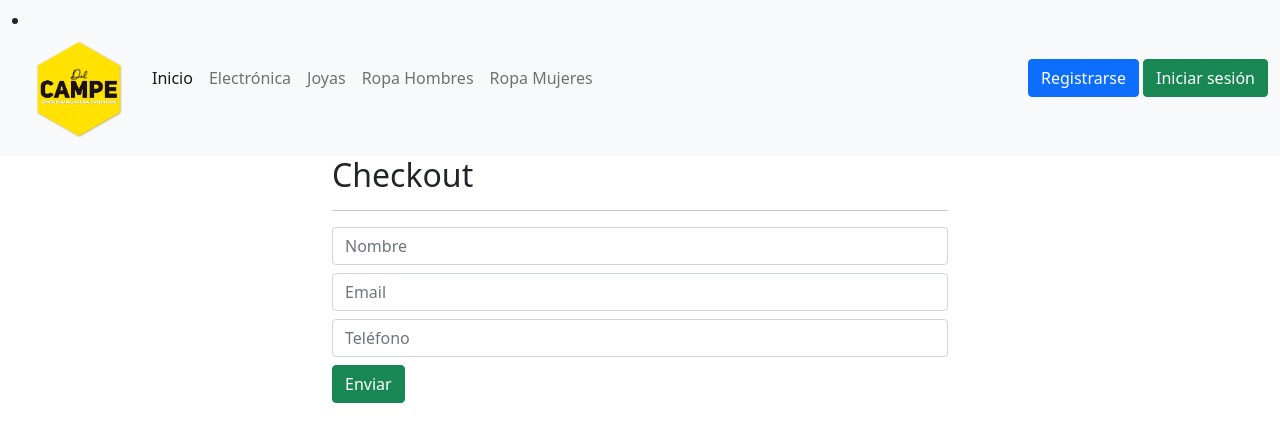
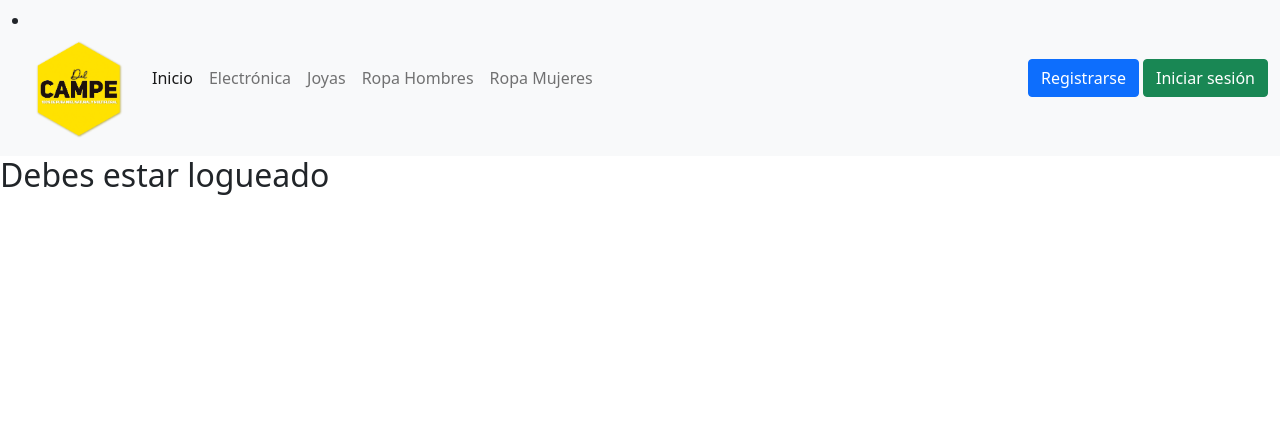
Before and after one commit to Jose-ph/tienda_basualdo, a React (Create React App) app: page /checkout in a window 1280 px wide. Shown: the top 442 px of the page. Built offline with nearby package versions, Linux system fonts and the light colour scheme; no server answers.

Commit message:
Update CheckOut.js

```diff
--- a/src/components/Checkout/CheckOut.js
+++ b/src/components/Checkout/CheckOut.js
@@ -17,6 +17,7 @@ import Loader from "../Loader/Loader";
 
 import { Formik } from "formik";
 import * as Yup from "yup";
+import { UserContext } from "../../Context/UserContext";
 
 const phoneRegExp =
   /^((\\+[1-9]{1,4}[ \\-]*)|(\\([0-9]{2,3}\\)[ \\-]*)|([0-9]{2,4})[ \\-]*)*?[0-9]{3,4}?[ \\-]*[0-9]{3,4}?$/;
@@ -49,6 +50,8 @@ function Checkout() {
   const [orderId, setOrderId] = useState(null);
 
   const [loading, setLoading] = useState(false);
+
+  const {logged} = useContext(UserContext);
 
 
 
@@ -135,7 +138,7 @@ function Checkout() {
     );
   }
 
-  if (!orderId) {
+  if (!orderId && logged && cart.length > 0 ) {
     return (
       <div className="container w-50">
         <h2>Checkout</h2>
@@ -195,6 +198,23 @@ function Checkout() {
     );
   }
 
+  if(!logged){
+    return(
+
+      <h2>Debes estar logueado</h2>
+    )
+  }
+
+  if(logged && cart.length === 0){
+
+    return(
+
+      <h2>Debes agregar productos al carrito para ver el checkout</h2>
+
+    )
+
+
+  }
 
 }
 
```
